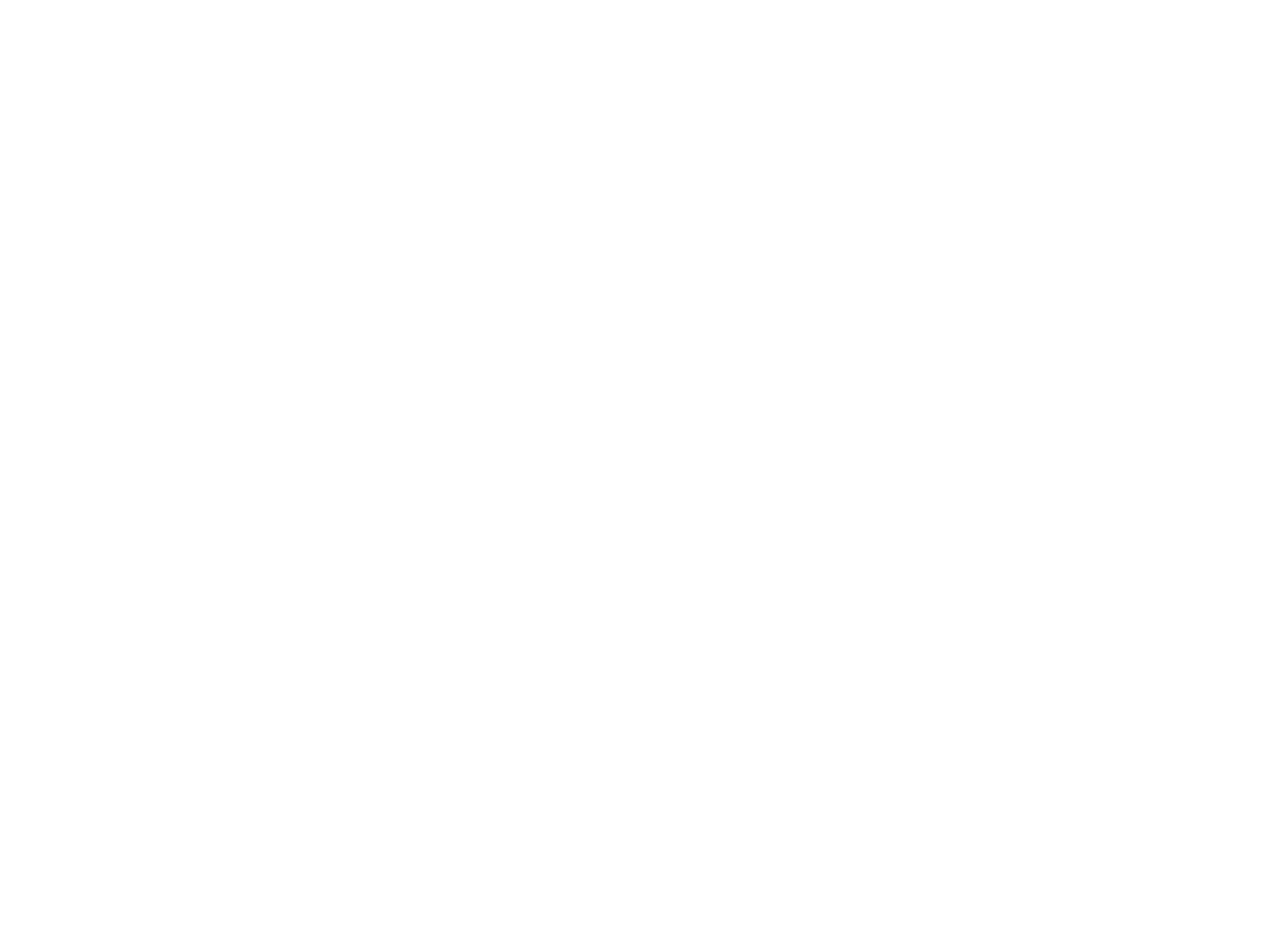
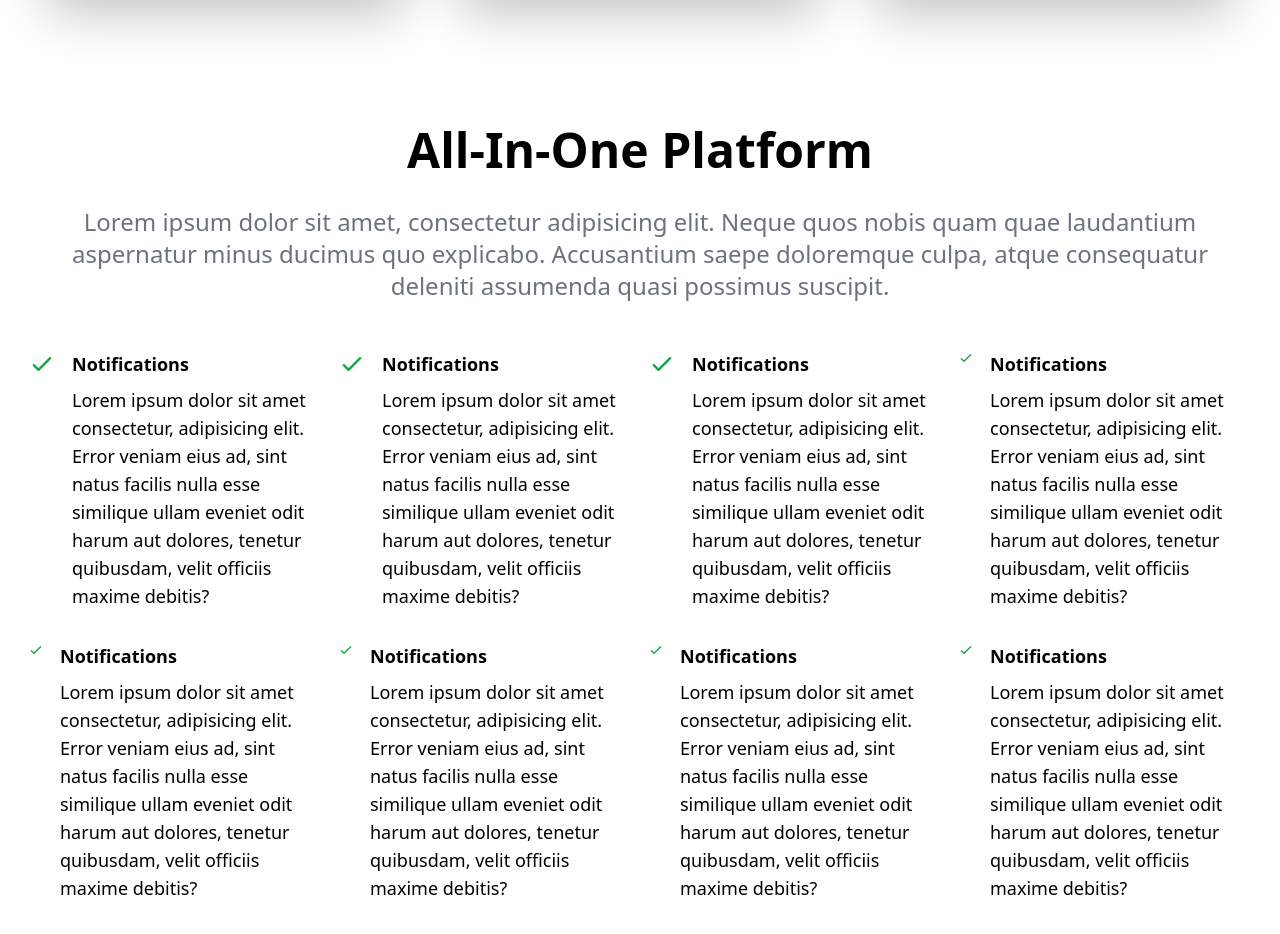
Before and after one commit to Debbl/cloud-app-react, a React (Create React App) app: page / in a window 1280 px wide. Shown: the part 2340-3274 px from the top of the page. Before the commit the page ends 2338 px from the top, so only its background shows below. Built offline with nearby package versions, Linux system fonts and the light colour scheme.

Commit message:
Add AllInOne

```diff
--- a/src/App.js
+++ b/src/App.js
@@ -2,6 +2,7 @@
 import Navbar from './components/Navbar';
 import About from './components/About';
 import Support from './components/Support';
+import AllInOne from './components/AllInOne';
 
 function App() {
   return (
@@ -10,6 +11,7 @@
       <Hero />
       <About />
       <Support />
+      <AllInOne />
     </>
   );
 }
--- /dev/null
+++ b/src/components/AllInOne.jsx
@@ -0,0 +1,141 @@
+import React from 'react';
+import { CheckIcon } from '@heroicons/react/outline';
+
+export default function AllInOne() {
+  return (
+    <div name="platforms" className="my-32 w-full">
+      <div className="px-2 mx-auto max-w-[1240px]">
+        <h2 className="text-5xl font-bold text-center">All-In-One Platform</h2>
+        <p className="py-8 text-2xl text-center text-gray-500">
+          Lorem ipsum dolor sit amet, consectetur adipisicing elit. Neque quos
+          nobis quam quae laudantium aspernatur minus ducimus quo explicabo.
+          Accusantium saepe doloremque culpa, atque consequatur deleniti
+          assumenda quasi possimus suscipit.
+        </p>
+
+        <div className="grid gap-4 pt-4 sm:grid-cols-2 lg:grid-cols-4">
+          {/* one */}
+          <div className="flex">
+            <div>
+              <CheckIcon className="mr-4 w-7 text-green-600" />
+            </div>
+            <div>
+              <h3 className="text-lg font-bold">Notifications</h3>
+              <p className="pt-2 pb-4 text-lg">
+                Lorem ipsum dolor sit amet consectetur, adipisicing elit. Error
+                veniam eius ad, sint natus facilis nulla esse similique ullam
+                eveniet odit harum aut dolores, tenetur quibusdam, velit
+                officiis maxime debitis?
+              </p>
+            </div>
+          </div>
+          {/* two */}
+          <div className="flex">
+            <div>
+              <CheckIcon className="mr-4 w-7 text-green-600" />
+            </div>
+            <div>
+              <h3 className="text-lg font-bold">Notifications</h3>
+              <p className="pt-2 pb-4 text-lg">
+                Lorem ipsum dolor sit amet consectetur, adipisicing elit. Error
+                veniam eius ad, sint natus facilis nulla esse similique ullam
+                eveniet odit harum aut dolores, tenetur quibusdam, velit
+                officiis maxime debitis?
+              </p>
+            </div>
+          </div>
+          {/* three */}
+          <div className="flex">
+            <div>
+              <CheckIcon className="mr-4 w-7 text-green-600" />
+            </div>
+            <div>
+              <h3 className="text-lg font-bold">Notifications</h3>
+              <p className="pt-2 pb-4 text-lg">
+                Lorem ipsum dolor sit amet consectetur, adipisicing elit. Error
+                veniam eius ad, sint natus facilis nulla esse similique ullam
+                eveniet odit harum aut dolores, tenetur quibusdam, velit
+                officiis maxime debitis?
+              </p>
+            </div>
+          </div>
+          {/* four */}
+          <div className="flex">
+            <div>
+              <CheckIcon className="mr-4 w-4 text-green-600" />
+            </div>
+            <div>
+              <h3 className="text-lg font-bold">Notifications</h3>
+              <p className="pt-2 pb-4 text-lg">
+                Lorem ipsum dolor sit amet consectetur, adipisicing elit. Error
+                veniam eius ad, sint natus facilis nulla esse similique ullam
+                eveniet odit harum aut dolores, tenetur quibusdam, velit
+                officiis maxime debitis?
+              </p>
+            </div>
+          </div>
+          {/* five */}
+          <div className="flex">
+            <div>
+              <CheckIcon className="mr-4 w-4 text-green-600" />
+            </div>
+            <div>
+              <h3 className="text-lg font-bold">Notifications</h3>
+              <p className="pt-2 pb-4 text-lg">
+                Lorem ipsum dolor sit amet consectetur, adipisicing elit. Error
+                veniam eius ad, sint natus facilis nulla esse similique ullam
+                eveniet odit harum aut dolores, tenetur quibusdam, velit
+                officiis maxime debitis?
+              </p>
+            </div>
+          </div>
+          {/* six */}
+          <div className="flex">
+            <div>
+              <CheckIcon className="mr-4 w-4 text-green-600" />
+            </div>
+            <div>
+              <h3 className="text-lg font-bold">Notifications</h3>
+              <p className="pt-2 pb-4 text-lg">
+                Lorem ipsum dolor sit amet consectetur, adipisicing elit. Error
+                veniam eius ad, sint natus facilis nulla esse similique ullam
+                eveniet odit harum aut dolores, tenetur quibusdam, velit
+                officiis maxime debitis?
+              </p>
+            </div>
+          </div>
+          {/* seven */}
+          <div className="flex">
+            <div>
+              <CheckIcon className="mr-4 w-4 text-green-600" />
+            </div>
+            <div>
+              <h3 className="text-lg font-bold">Notifications</h3>
+              <p className="pt-2 pb-4 text-lg">
+                Lorem ipsum dolor sit amet consectetur, adipisicing elit. Error
+                veniam eius ad, sint natus facilis nulla esse similique ullam
+                eveniet odit harum aut dolores, tenetur quibusdam, velit
+                officiis maxime debitis?
+              </p>
+            </div>
+          </div>
+          {/* eight */}
+          <div className="flex">
+            <div>
+              <CheckIcon className="mr-4 w-4 text-green-600" />
+            </div>
+            <div>
+              <h3 className="text-lg font-bold">Notifications</h3>
+              <p className="pt-2 pb-4 text-lg">
+                Lorem ipsum dolor sit amet consectetur, adipisicing elit. Error
+                veniam eius ad, sint natus facilis nulla esse similique ullam
+                eveniet odit harum aut dolores, tenetur quibusdam, velit
+                officiis maxime debitis?
+              </p>
+            </div>
+          </div>
+        </div>
+      </div>
+    </div>
+  );
+}
```
